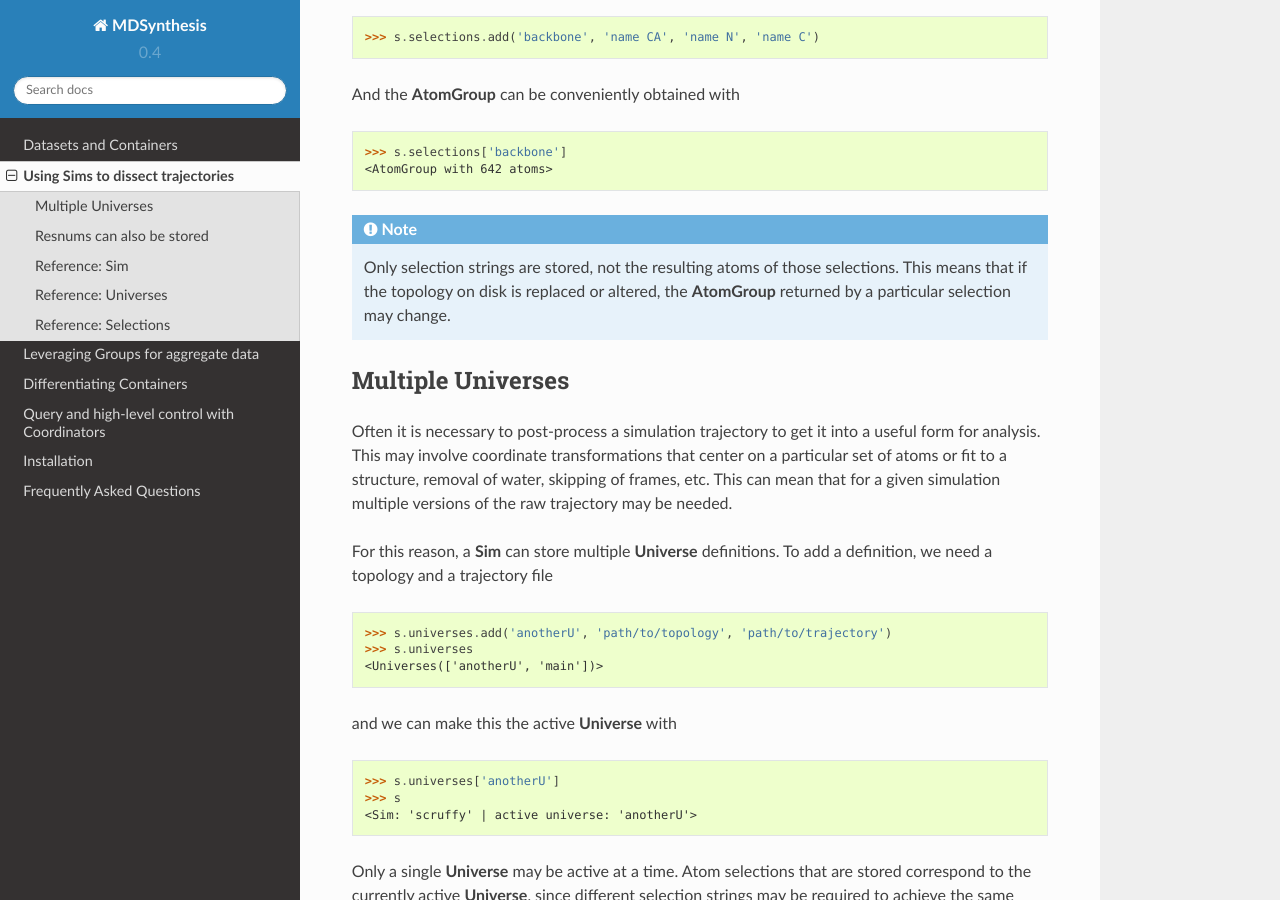
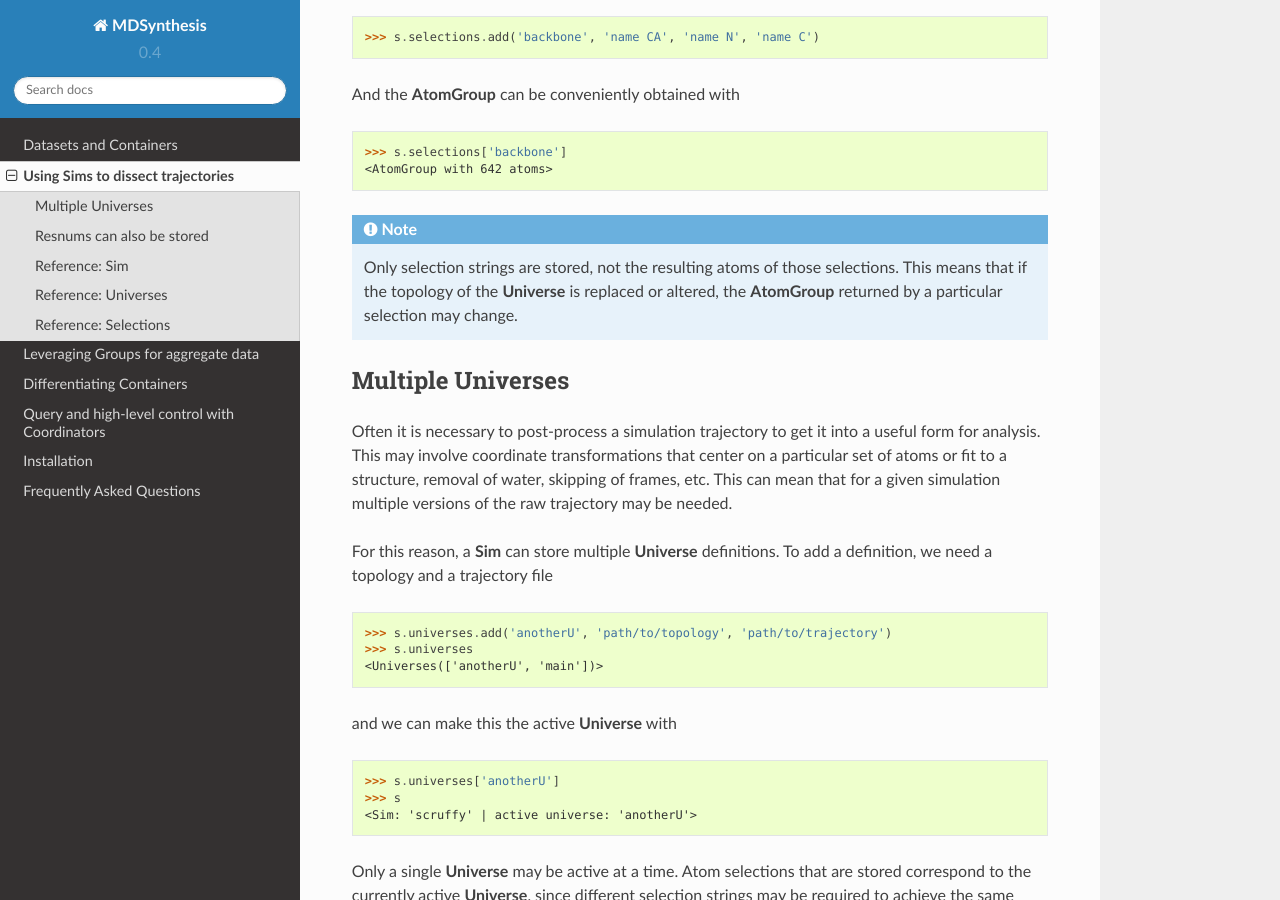
Before and after one commit to datreant/datreant, a Sphinx documentation site: the page built from docs/Sim.rst, in a window 1280 px wide and 900 px high, scrolled down 584 px. Built offline with Sphinx 7.4.7 and the Read the Docs theme 2.0.0, drawn with Linux system fonts in a browser that asks for light colours; pages that are not in the unit, such as notebooks, are missing from menus.

Commit message:
Small doc edit.

```diff
--- a/docs/Sim.rst
+++ b/docs/Sim.rst
@@ -31,9 +31,9 @@ And the **AtomGroup** can be conveniently obtained with ::
     <AtomGroup with 642 atoms>
 
 .. note:: Only selection strings are stored, not the resulting atoms of those
-          selections. This means that if the topology on disk is replaced
-          or altered, the **AtomGroup** returned by a particular selection may
-          change.
+          selections. This means that if the topology of the **Universe** is
+          replaced or altered, the **AtomGroup** returned by a particular
+          selection may change.
 
 Multiple Universes
 ==================
```
